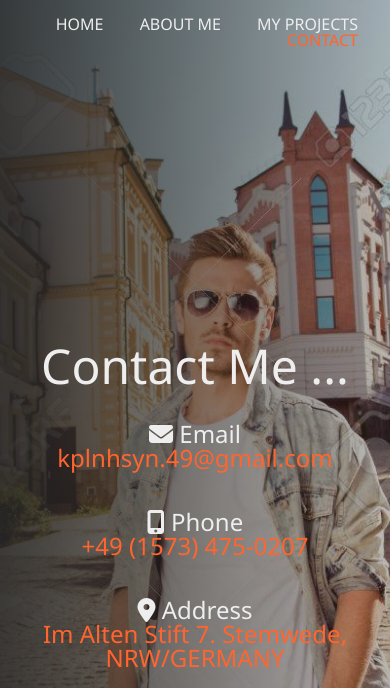
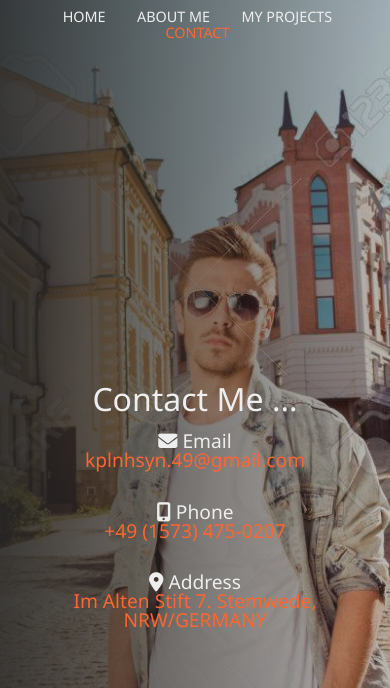
Before and after one commit to kaplanh/Sass-Website-Page-Design, a plain HTML site: page contact.html in a window 390 px wide. Shown: the top 688 px of the page. Drawn offline with Linux system fonts and the light colour scheme.

Commit message:
components/ _responsive.scss

```diff
--- /dev/null
+++ b/scss/components/_responsive.scss
@@ -0,0 +1,90 @@
+//*****************************************************
+//*   RESPONSIVE
+//*****************************************************
+
+@include media-xsm {
+    .nav {
+      padding: 0.5rem;
+      &__list {
+        text-align: center;
+      }
+      &__item {
+        padding-right: 0.7rem;
+      }
+      .nav__link {
+        font-size: 0.9rem;
+      }
+    }
+    .contact {
+      h2 {
+        font-size: 2rem;
+        margin-bottom: 1rem;
+      }
+      &__list {
+        gap: 2rem 1.2rem;
+        font-size: 1.2rem;
+      }
+    }
+  }
+  @include media-sm {
+    .nav {
+      padding: 0.7rem;
+      &__list {
+        text-align: right;
+      }
+      &__item {
+        padding-right: 1rem;
+      }
+      .nav__link {
+        font-size: 1rem;
+      }
+    }
+    .contact {
+      h2 {
+        font-size: 2.5rem;
+        margin-bottom: 1.5rem;
+      }
+      &__list {
+        gap: 2.5rem 2rem;
+        font-size: 1.5rem;
+      }
+    }
+  }
+
+  @include media-md {
+    .nav {
+      &__item {
+        padding-right: 1.3rem;
+      }
+      .nav__link {
+        font-size: 1.3rem;
+      }
+    }
+    .projects__item {
+      width: 100%;
+    }
+  }
+
+  @include media-lg {
+    .nav {
+      &__item {
+        padding-right: 1.5rem;
+      }
+      .nav__link {
+        font-size: 1.5rem;
+      }
+    }
+
+    .projects__item {
+      width: 50%;
+    }
+    .contact__list {
+      flex-direction: row;
+    }
+  }
+
+  @include media-xl {
+    .projects__item {
+      width: 33%;
+    }
+  }
```
Also changed, not shown: css/main.css, 1 other file.
